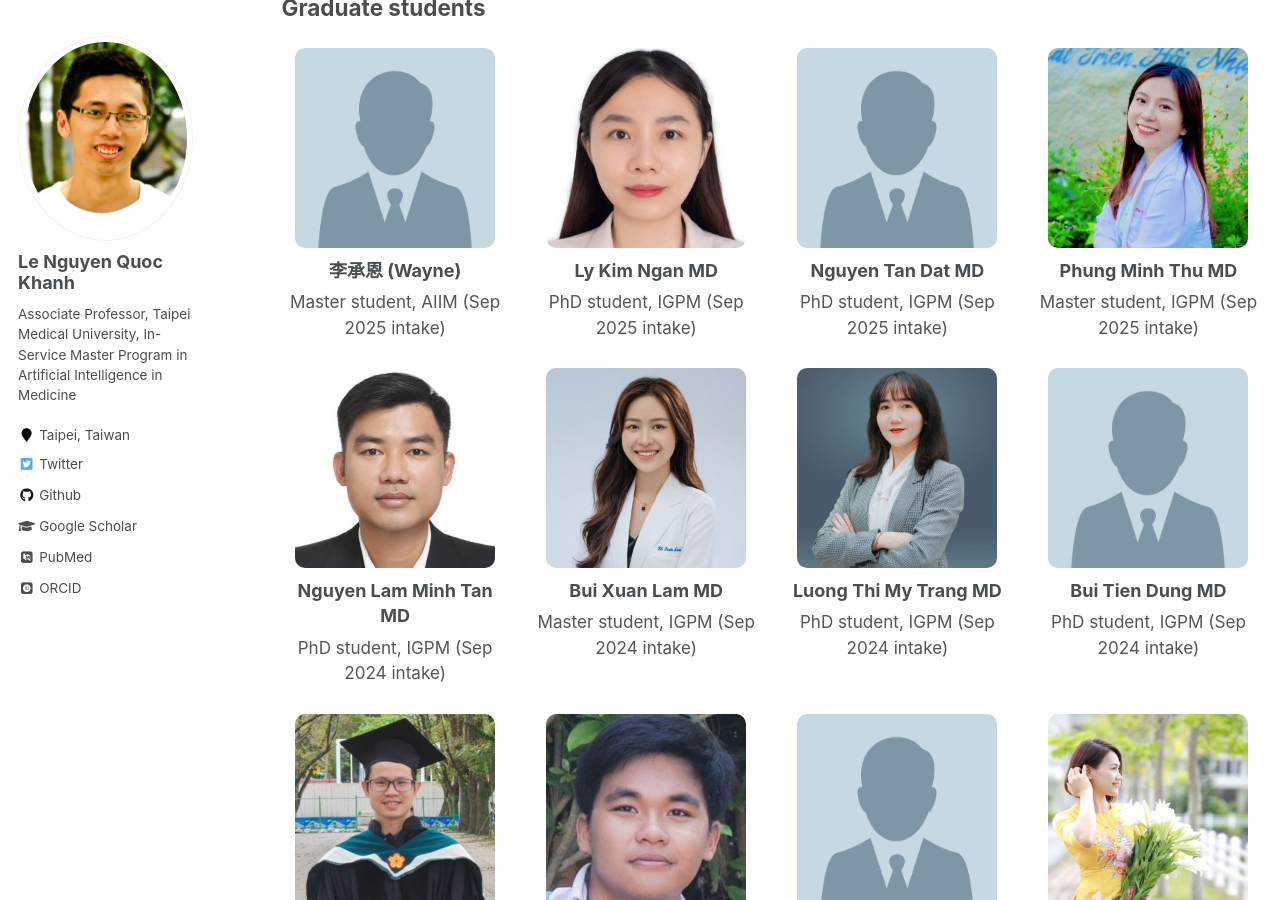
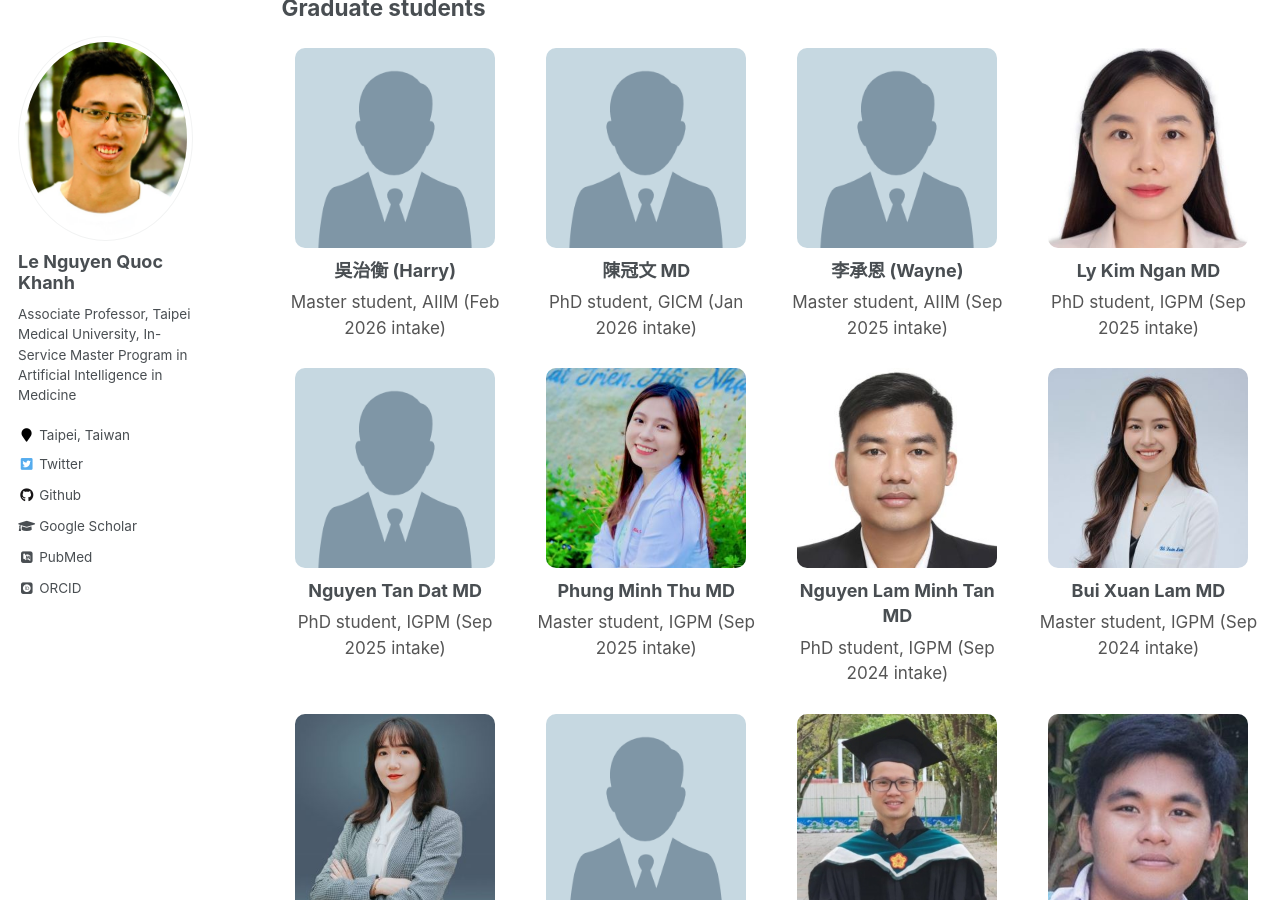
Before and after one commit to khanhlee/khanhlee.github.io, a Jekyll site: the page built from _pages/member.md, in a window 1280 px wide and 900 px high, scrolled down 456 px. Built offline with Jekyll 4.4.1, drawn with Linux system fonts in a browser that asks for light colours; some web fonts are replaced.

Commit message:
Update member.md

```diff
--- a/_pages/member.md
+++ b/_pages/member.md
@@ -74,6 +74,18 @@ The AIBioMed Research Group develops clinically grounded AI systems by integrati
 ## Graduate students
 
 <div class="member-grid">
+
+  <div class="member-card">
+    <img src="/images/male.png" alt="治衡 (Harry)">
+    <div class="member-name">吳治衡 (Harry)</div>
+    <div class="member-role">Master student, AIIM (Feb 2026 intake)</div>
+  </div>
+
+  <div class="member-card">
+    <img src="/images/male.png" alt="陳冠文 MD">
+    <div class="member-name">陳冠文 MD</div>
+    <div class="member-role">PhD student, GICM (Jan 2026 intake)</div>
+  </div>
 
   <div class="member-card">
     <img src="/images/male.png" alt="李承恩 (Wayne)">
```
